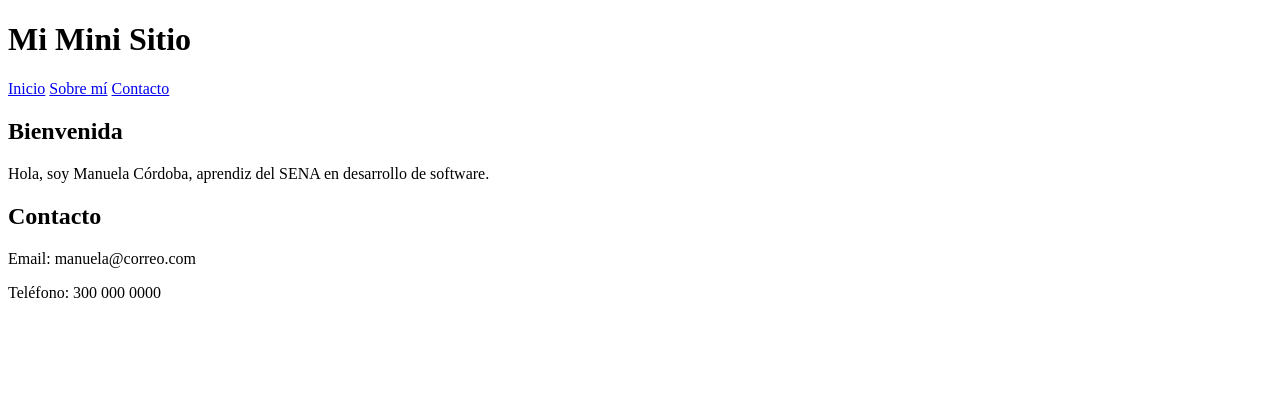
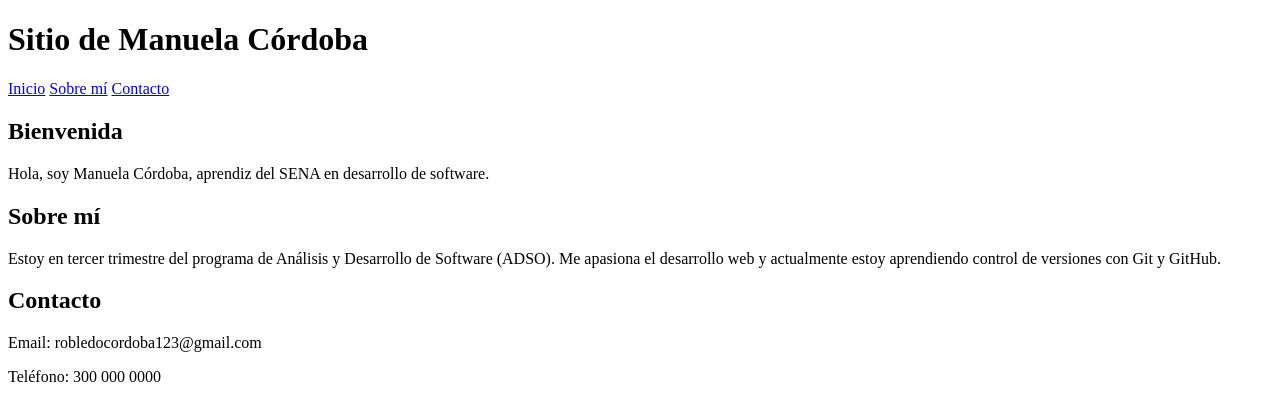
Before and after one commit to robledocordoba123-cmyk/Control-De-Versiones, a plain HTML site: page index.html in a window 1280 px wide. Drawn offline with Linux system fonts and the light colour scheme.

Commit message:
feat: agregar sección sobre mí y mejorar navegación (#8)
* feat: agregar telefono en seccion contacto

* fix: agregar correo electronico en seccion contacto

* feat: agregar sección sobre mí y mejorar navegación

* fix: aplicar cambios del code review

---------

Co-authored-by: lezcano030408 <lezcano030408@gmail.com>

```diff
--- a/index.html
+++ b/index.html
@@ -2,15 +2,15 @@
 <html lang="es">
   <head>
     <meta charset="UTF-8">
-  <title>Mini Sitio</title>
+    <title>Sitio de Manuela Córdoba</title>
   </head>
   <body>
     <header>
-    <h1>Mi Mini Sitio</h1>
+      <h1>Sitio de Manuela Córdoba</h1>
       <nav>
-      <a href="#">Inicio</a>
-      <a href="#">Sobre mí</a>
-      <a href="#">Contacto</a>
+        <a href="#inicio">Inicio</a>
+        <a href="#sobre-mi">Sobre mí</a>
+        <a href="#contacto">Contacto</a>
       </nav>
     </header>
 
@@ -20,9 +20,14 @@
         <p>Hola, soy Manuela Córdoba, aprendiz del SENA en desarrollo de software.</p>
       </section>
 
+      <section id="sobre-mi">
+        <h2>Sobre mí</h2>
+        <p>Estoy en tercer trimestre del programa de Análisis y Desarrollo de Software (ADSO). Me apasiona el desarrollo web y actualmente estoy aprendiendo control de versiones con Git y GitHub.</p>
+      </section>
+
       <section id="contacto">
         <h2>Contacto</h2>
-      <p>Email: manuela@correo.com</p>
+        <p>Email: robledocordoba123@gmail.com</p>
         <p>Teléfono: 300 000 0000</p>
       </section>
     </main>
```
Lines whose indentation alone changed are shown as unchanged.
